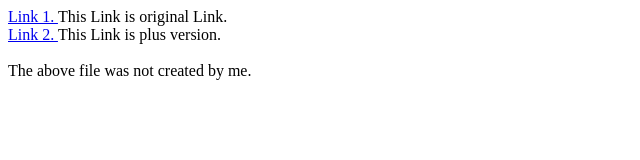
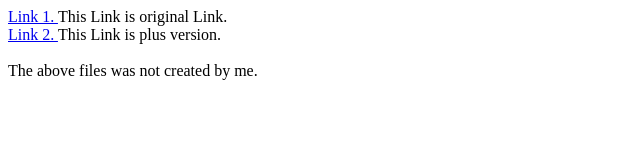
Before and after one commit to project-dy/Noneinformation-0x1-, a plain HTML site: page docs/Link_예제/index.html in a window 1280 px wide. Shown: the full height of the page, 0-640 px from the left. Drawn offline with Linux system fonts and the light colour scheme.

Commit message:
Update index.html

```diff
--- a/docs/Link_예제/index.html
+++ b/docs/Link_예제/index.html
@@ -7,6 +7,6 @@
 <body>
     <a href="https://github.com/ZeroCho/es2021-webgame/blob/master/2048.html">Link 1. </a>This Link is original Link.<br>
     <a href="https://github.com/ZeroCho/es2021-webgame/blob/master/2048-self.html">Link 2. </a>This Link is plus version.<br><br>
-    The above file was not created by me.
+    The above files was not created by me.
 </body>
 </html>
```
